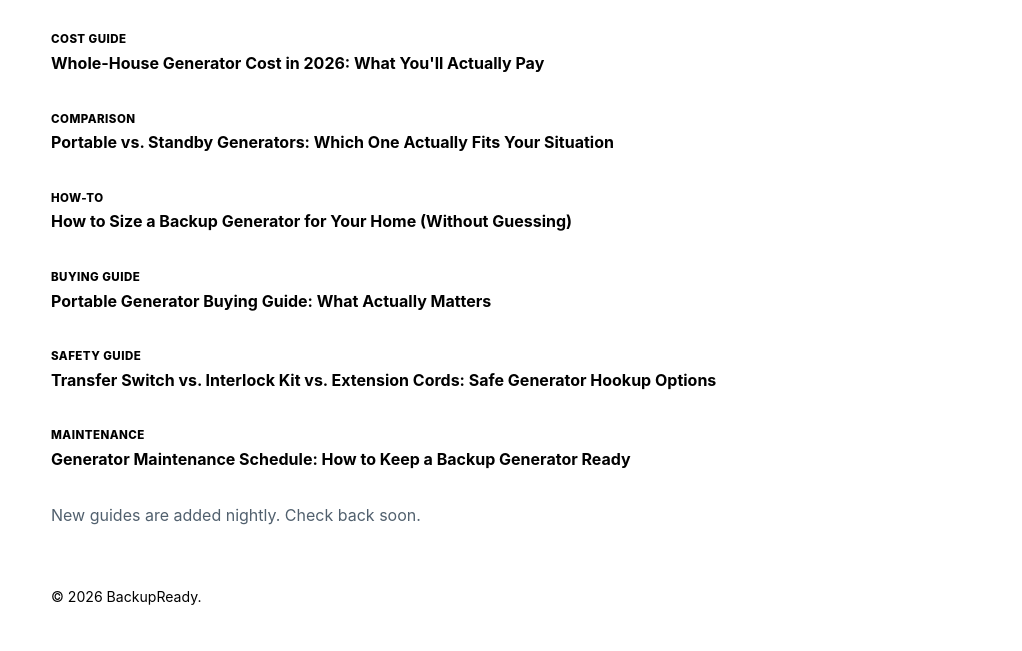
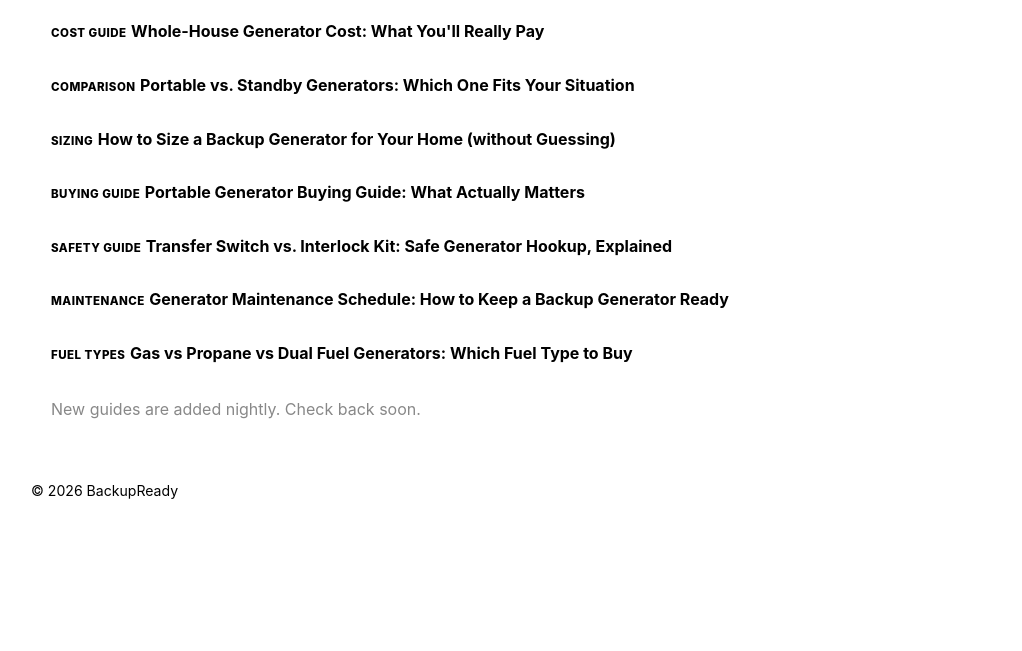
Before and after one commit to tdveal74-cell/backupready, a plain HTML site: page guides/index.html in a window 1280 px wide. Shown: the part 214-865 px from the top of the page, without its empty margins (119-1141 px from the left). After the commit the page ends 800 px from the top, so only its background shows below. Drawn offline with Linux system fonts and the light colour scheme.

Commit message:
Revise title and update guide list iList fuel types guide on guides indexn index.html
Updated the title and modified guide list items for clarity and consistency.

```diff
--- a/guides/index.html
+++ b/guides/index.html
@@ -3,7 +3,7 @@
 <head>
 <meta charset="utf-8">
 <meta name="viewport" content="width=device-width, initial-scale=1">
-<title>All Guides — BackupReady</title>
+<title>All Generator Guides | BackupReady</title>
 <meta name="description" content="All BackupReady guides on home backup power: generator costs, sizing, buying guides, hookup safety, maintenance, and comparisons.">
 <link rel="stylesheet" href="/assets/style.css">
 <link rel="canonical" href="https://backupready.vercel.app/guides/">
@@ -18,39 +18,41 @@
       </nav>
     </div>
   </header>
-<main class="wrap" style="padding-top:36px">
+  <main class="wrap" style="padding-top:30px">
     <p class="breadcrumb"><a href="/">Home</a> / Guides</p>
     <h1>All Guides</h1>
     <ul class="guide-list">
       <li>
-      <span class="tag">Cost guide</span><br>
-      <a href="/guides/whole-house-generator-cost-2026.html"><strong>Whole-House Generator Cost in 2026: What You'll Actually Pay</strong></a>
+        <span class="tag">cost guide</span>
+        <a href="/guides/whole-house-generator-cost-2026.html"><strong>Whole-House Generator Cost: What You'll Really Pay</strong></a>
       </li>
       <li>
-      <span class="tag">Comparison</span><br>
-      <a href="/guides/portable-vs-standby-generator.html"><strong>Portable vs. Standby Generators: Which One Actually Fits Your Situation</strong></a>
+        <span class="tag">comparison</span>
+        <a href="/guides/portable-vs-standby-generator.html"><strong>Portable vs. Standby Generators: Which One Fits Your Situation</strong></a>
       </li>
       <li>
-      <span class="tag">How-to</span><br>
-      <a href="/guides/how-to-size-a-backup-generator.html"><strong>How to Size a Backup Generator for Your Home (Without Guessing)</strong></a>
+        <span class="tag">sizing</span>
+        <a href="/guides/how-to-size-a-backup-generator.html"><strong>How to Size a Backup Generator for Your Home (without Guessing)</strong></a>
       </li>
       <li>
-      <span class="tag">Buying guide</span><br>
+        <span class="tag">buying guide</span>
         <a href="/guides/portable-generator-buying-guide.html"><strong>Portable Generator Buying Guide: What Actually Matters</strong></a>
       </li>
       <li>
-      <span class="tag">Safety guide</span><br>
-      <a href="/guides/generator-transfer-switch-vs-interlock.html"><strong>Transfer Switch vs. Interlock Kit vs. Extension Cords: Safe Generator Hookup Options</strong></a>
+        <span class="tag">safety guide</span>
+        <a href="/guides/generator-transfer-switch-vs-interlock.html"><strong>Transfer Switch vs. Interlock Kit: Safe Generator Hookup, Explained</strong></a>
       </li>
       <li>
-      <span class="tag">Maintenance</span><br>
+        <span class="tag">maintenance</span>
         <a href="/guides/generator-maintenance-schedule.html"><strong>Generator Maintenance Schedule: How to Keep a Backup Generator Ready</strong></a>
       </li>
+      <li>
+        <span class="tag">fuel types</span>
+        <a href="/guides/generator-fuel-types-gas-propane-dual-fuel.html"><strong>Gas vs Propane vs Dual Fuel Generators: Which Fuel Type to Buy</strong></a>
+      </li>
     </ul>
-  <p style="color:#51606e">New guides are added nightly. Check back soon.</p>
+    <p style="color:#888888">New guides are added nightly. Check back soon.</p>
   </main>
-<footer class="site">
-  <div class="wrap"><p>© 2026 BackupReady.</p></div>
-</footer>
+  <footer class="site wrap"><p>&copy; 2026 BackupReady</p></footer>
 </body>
 </html>
```
Lines whose indentation alone changed are shown as unchanged.
